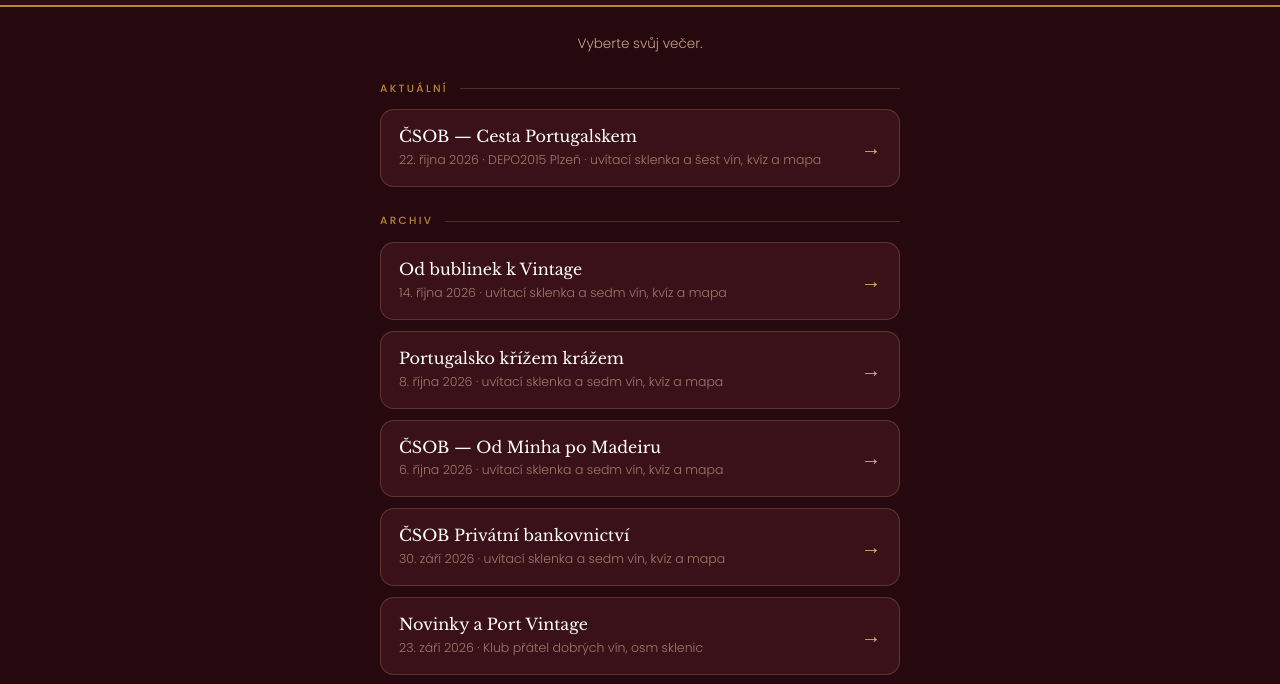
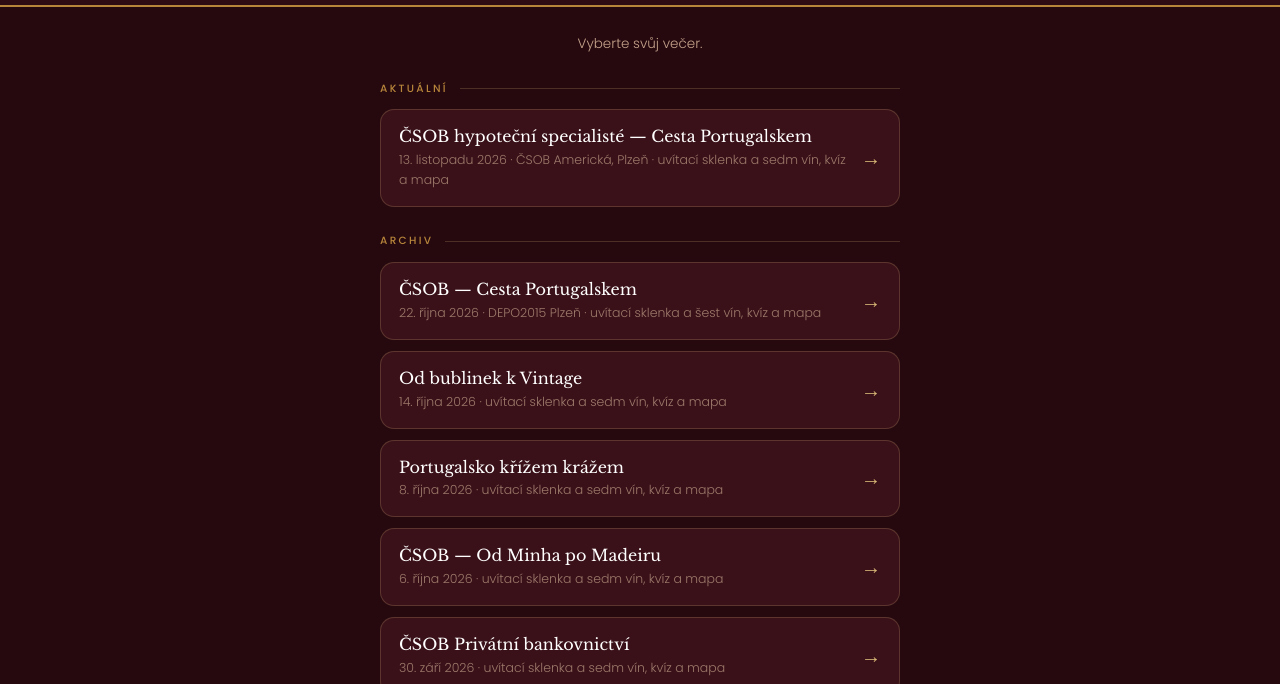
Before and after one commit to joskubicek-sudo/Leasing, a plain HTML site: page index.html in a window 1280 px wide. Shown: the part 109-793 px from the top of the page. Drawn offline with nearby package versions, Linux system fonts and the light colour scheme.

Commit message:
Add files via upload

```diff
--- a/index.html
+++ b/index.html
@@ -37,6 +37,15 @@ footer{text-align:center;font-size:11px;letter-spacing:.1em;color:var(--dim);mar
 <main>
   <p class="lead">Vyberte svůj večer.</p>
   <div class="sekce">Aktuální</div>
+  <a class="akce" href="csob-hypoteky-13-11/">
+    <span class="txt">
+      <span class="nazev">ČSOB hypoteční specialisté — Cesta Portugalskem</span>
+      <span class="meta">13. listopadu 2026 · ČSOB Americká, Plzeň · uvítací sklenka a sedm vín, kvíz a mapa</span>
+    </span>
+    <span class="sip" aria-hidden="true">→</span>
+  </a>
+
+  <div class="sekce">Archiv</div>
   <a class="akce" href="csob-depo-22-10/">
     <span class="txt">
       <span class="nazev">ČSOB — Cesta Portugalskem</span>
@@ -44,8 +53,6 @@ footer{text-align:center;font-size:11px;letter-spacing:.1em;color:var(--dim);mar
     </span>
     <span class="sip" aria-hidden="true">→</span>
   </a>
-
-  <div class="sekce">Archiv</div>
   <a class="akce" href="degustace-14-10/">
     <span class="txt">
       <span class="nazev">Od bublinek k Vintage</span>
```
